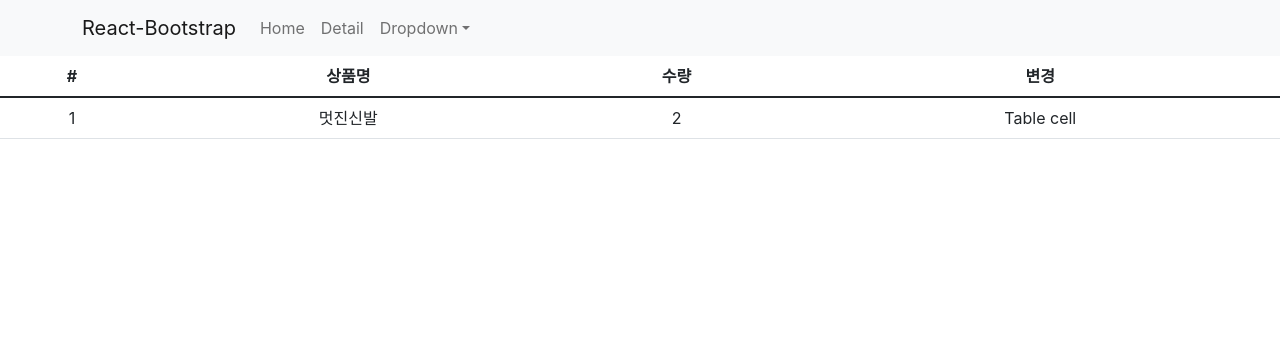
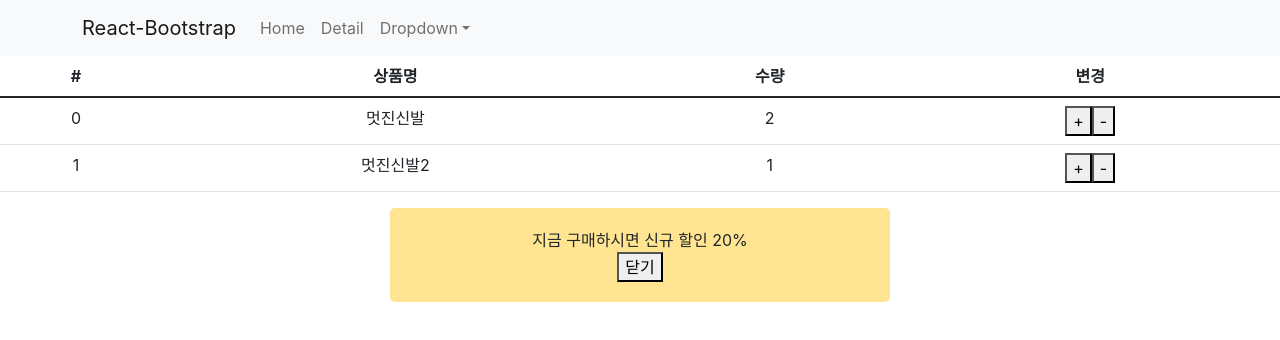
Before and after one commit to wlrhkdgus1/react-project, a React (Create React App) app in the folder shop/: page /cart in a window 1280 px wide. Shown: the top 340 px of the page. Built offline with nearby package versions, Linux system fonts and the light colour scheme.

Commit message:
21 10 30 redux

```diff
--- a/shop/src/Cart.js
+++ b/shop/src/Cart.js
@@ -15,23 +15,41 @@
       </tr>
     </thead>
     <tbody>
-      <tr>
-        <td>1</td>
-        <td>{ props.state[0].name }</td>
-        <td>{ props.state[0].quan }</td>
-        <td>Table cell</td>
-      </tr>
+      {
+        props.state.map((a,i)=>{
+          return(
+           <tr ket={i}>
+             <td>{ a.id }</td>
+             <td>{ a.name }</td>
+             <td>{ a.quan }</td>
+             <td>
+               <button onClick={()=>{ props.dispatch({ type : '수량증가' }) }}>+</button>
+               <button onClick={()=>{ props.dispatch({ type : '수량감소' }) }}>-</button>
+             </td>
+           </tr>
+          )
+        })
+      }
     </tbody>
   </Table>
+    { props.alert열렸니 === true
+    ? <div className="my-alert2">
+        <p>지금 구매하시면 신규 할인 20%</p>
+        <button onClick={()=>{ props.dispatch({ type : 'alert닫기' }) }}>닫기</button>
+      </div>
+    : null
+    }
+
         </div>
     )
 }
 
 function 함수명(state){
     return {
-        state : state
+        state : state.reducer,
+        alert열렸니 : state.reducer2
     }
-}
+  }
 
 export default connect(함수명)(Cart)
 //export default Cart;
--- a/shop/src/index.js
+++ b/shop/src/index.js
@@ -7,9 +7,48 @@
 import { BrowserRouter } from 'react-router-dom';
 
 import {Provider} from 'react-redux';
-import { createStore } from 'redux';
+import { combineReducers, createStore } from 'redux';
 
-let store = createStore(()=>{ return [{ id:0, name : '멋진신발' , quan : 2}]  });
+let alert초기값 = true;
+
+function reducer2(state = alert초기값, 액션){
+
+  if(액션.type === 'alert닫기'){
+    state = false;
+    return state;
+  } else {
+    return state
+  }
+
+}
+
+
+
+let 초기값 =  [
+  { id:0, name : '멋진신발' , quan : 2},
+  { id:1, name : '멋진신발2' , quan : 1}
+];
+
+function reducer(state = 초기값, 액션){
+  if( 액션.type === '수량증가' ){
+
+    let copy = [...state];
+    copy[0].quan++;
+    return copy
+
+  }else if(액션.type === '수량감소') {
+
+    let copy = [...state];
+    copy[0].quan--;
+    return copy
+
+  }else {
+    return state
+  }
+}
+
+let store = createStore(combineReducers({reducer,reducer2}));
+
 
 ReactDOM.render(
   <React.StrictMode>
```
